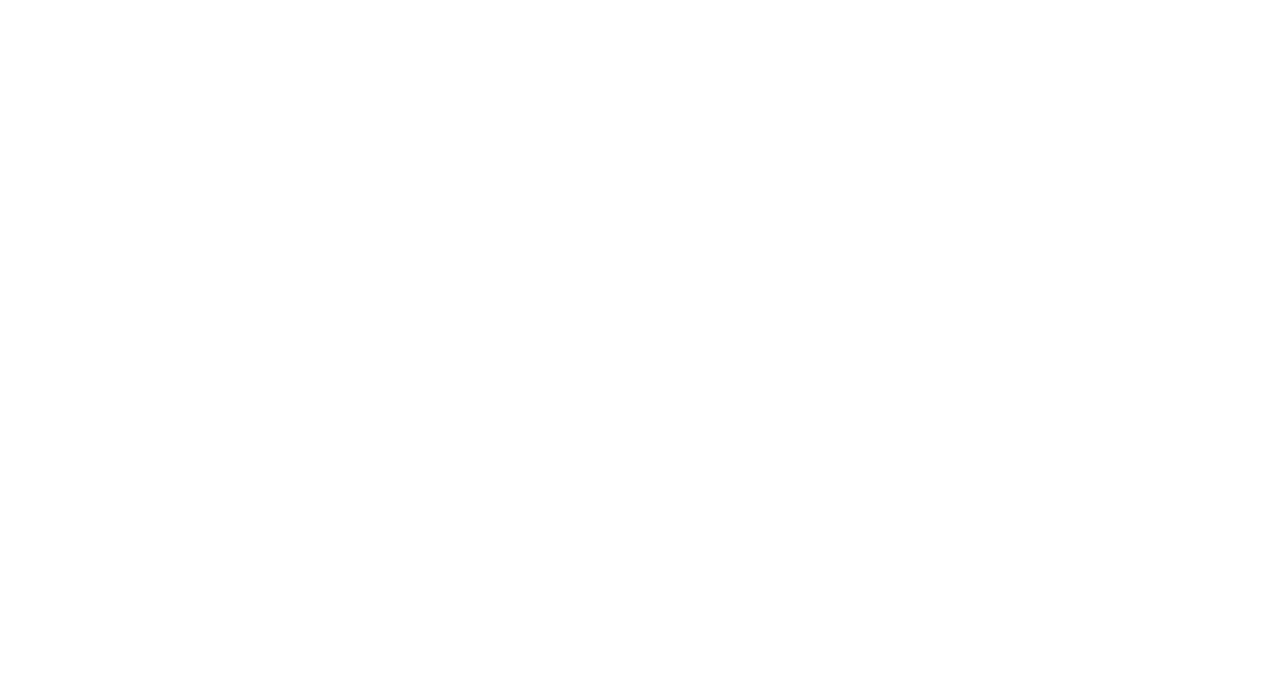
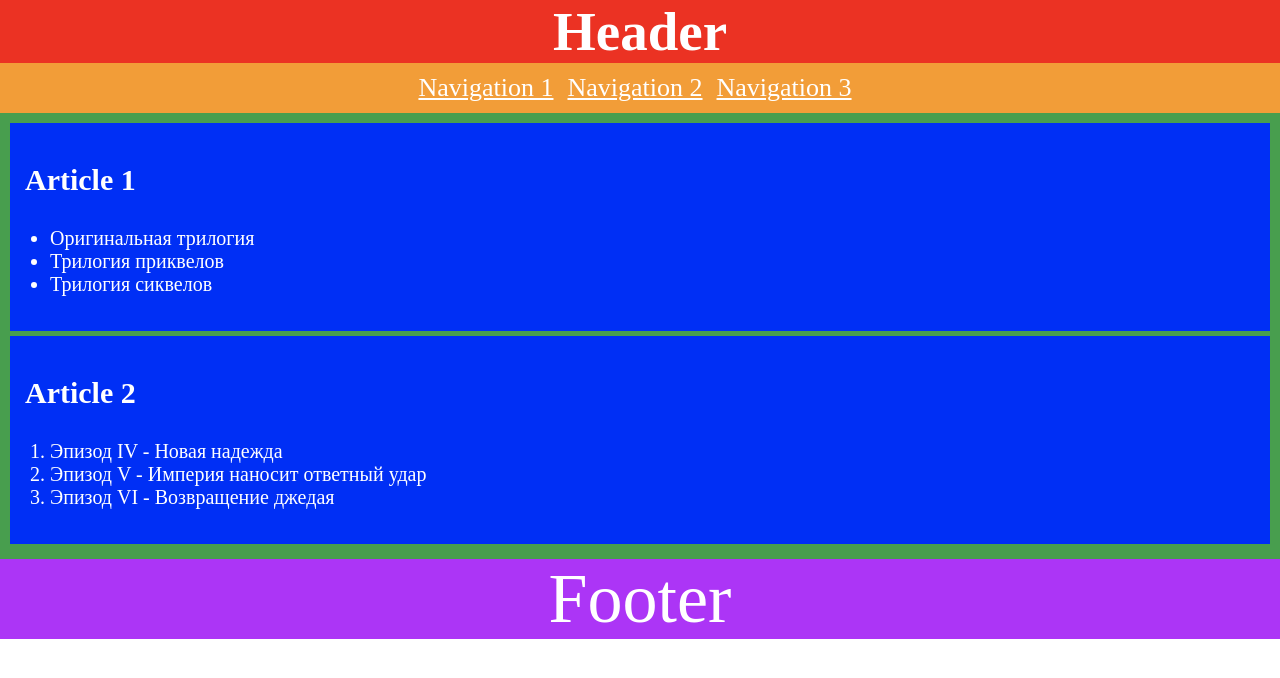
Before and after one commit to js-tasks-ru/htmlcss-20210916_ea-husainova, a website: page 02-dz0/01-semantic-mockup/solution.html in a window 1280 px wide. Drawn offline with Linux system fonts and the light colour scheme.

Commit message:
add solution for dz0-semantic-mockup

```diff
--- a/02-dz0/01-semantic-mockup/solution.html
+++ b/02-dz0/01-semantic-mockup/solution.html
@@ -1,4 +1,36 @@
 <!DOCTYPE html>
 <html lang="ru">
-    <!-- Ваше решение -->
+    <head>
+        <meta charset="utf-8">
+        <link rel="stylesheet" href="style.css">
+    </head>
+    <body>
+        <header>
+            <h1>Header</h1>
+            <nav>
+                <a href="#">Navigation 1</a>
+                <a href="#">Navigation 2</a>
+                <a href="#">Navigation 3</a>
+            </nav>
+        </header>
+        <main>
+            <article class="article">
+                <h2>Article 1</h2>
+                <ul>
+                    <li>Оригинальная трилогия</li>
+                    <li>Трилогия приквелов</li>
+                    <li>Трилогия сиквелов</li>
+                </ul>
+            </article>
+            <article class="article">
+                <h2>Article 2</h2>
+                <ol>
+                    <li>Эпизод IV - Новая надежда</li>
+                    <li>Эпизод V - Империя наносит ответный удар</li>
+                    <li>Эпизод VI - Возвращение джедая</li>
+                </ol>
+            </article>
+        </main>
+        <footer>Footer</footer>
+    </body>
 </html>
--- /dev/null
+++ b/02-dz0/01-semantic-mockup/style.css
@@ -0,0 +1,62 @@
+body {
+    color: #ffffff;
+    margin: 0px;
+}
+
+body * {
+    margin: 0px;
+}
+
+header {
+    background-color: #eb3223;
+    text-align: center;
+}
+
+header h1 {
+    font-size: 55px;
+    font-weight: bold;
+}
+
+nav {
+    background-color: #f29d38;
+    padding: 10px;
+}
+
+nav a {
+    color: #ffffff;
+    font-size: 26px;
+    margin-right: 10px;
+}
+
+main {
+    background-color: #489e4e;
+    padding: 10px;
+}
+
+.article {
+    background-color: #002ff5;
+    margin-bottom: 5px;
+}
+
+.article h2 {
+    font-size: 30px;
+    font-weight: bold;
+    padding-left: 15px;
+    padding-top: 40px;
+    padding-bottom: 30px;
+}
+
+.article li {
+    font-size: 20px;
+    font-weight: normal;
+}
+
+.article li:last-child {
+    padding-bottom: 35px;
+}
+
+footer {
+    background-color: #ac35f6;
+    font-size: 70px;
+    text-align: center;
+}
```
